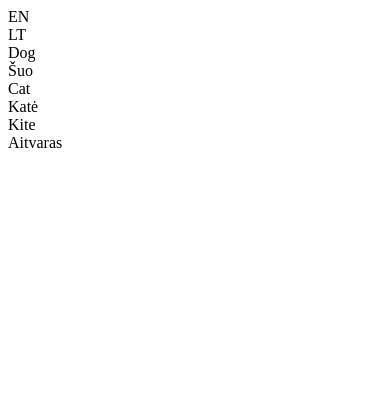
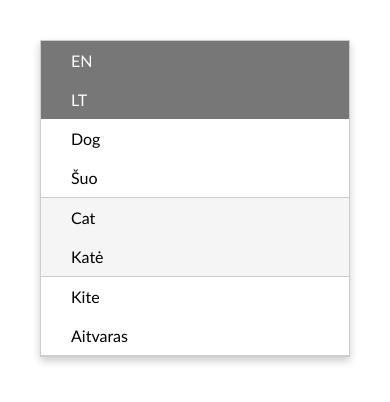
Before and after one commit to Sandrita41/29b-list, a website: page index.html in a window 390 px wide. Drawn offline with Linux system fonts and the light colour scheme.

Commit message:
main functions vs css

```diff
--- /dev/null
+++ b/components/Dictionary.js
@@ -0,0 +1,8 @@
+class Dictionary {
+    constructor(selector, name, list) {
+        this.newSelector = selector;
+        this.name1 = name;
+        this.dictionaryList = list;
+    }
+}
+export { Dictionary }
--- a/css/main.css
+++ b/css/main.css
@@ -1,2 +1,54 @@
-@import './reset.css'
-/*CUSTOM STYLE*/
+@import './reset.css';
+body {
+    display: flex;
+    width: 100%;
+    padding: 40px;
+    justify-content: center;
+}
+
+.table {
+    display: flex;
+    width: 500px;
+    flex-direction: column;
+    border: 1px solid #ccc;
+    box-shadow: 0 4px 8px #0003;
+}
+
+.table>.header {
+    display: flex;
+    background-color: #777;
+    color: #fff;
+}
+
+.table>.content {
+    display: flex;
+    flex-direction: column;
+}
+
+.table>.content>.item {
+    display: flex;
+    border-bottom: 1px solid #ccc;
+}
+
+.table>.content>.item:nth-last-of-type(2n) {
+    display: flex;
+    background-color: #f5f5f5;
+}
+
+.table .col {
+    padding: 10px 30px;
+    width: 50%;
+}
+
+@media(max-width:640px) {
+    .table>.header {
+        flex-direction: column;
+    }
+    .table>.content>.item {
+        display: flex;
+        flex-direction: column;
+    }
+    .table .col {
+        width: 100%;
+    }
+}
--- /dev/null
+++ b/data/wordsData.js
@@ -0,0 +1,18 @@
+const wordsData = [{
+        en: 'dog',
+        lt: 'šuo'
+    },
+    {
+        en: 'cat',
+        lt: 'katė'
+    },
+    {
+        en: 'kite',
+        lt: 'aitvaras'
+    },
+    {
+        en: 'team',
+        lt: 'komanda'
+    },
+];
+export { wordsData }
--- a/index.html
+++ b/index.html
@@ -6,6 +6,7 @@
     <meta http-equiv="X-UA-Compatible" content="IE=edge">
     <meta name="viewport" content="width=device-width, initial-scale=1.0">
     <title>List</title>
+    <link rel="stylesheet" href="./css/main.css">
 </head>
 
 <body>
@@ -29,7 +30,7 @@
             </div>
         </div>
     </div>
-    <script src="./js/main.js" defer></script>
+    <script src="./js/main.js" type=module defer></script>
 </body>
 
 </html>
--- a/js/main.js
+++ b/js/main.js
@@ -1 +1,5 @@
-console.log("HI")
+import { wordsData } from '../data/wordsData.js';
+import { Dictionary } from '../components/Dictionary.js';
+
+const dictionary = new Dictionary(".content", "English - Lithuanian dictionary ", wordsData);
+console.log(dictionary);
```
